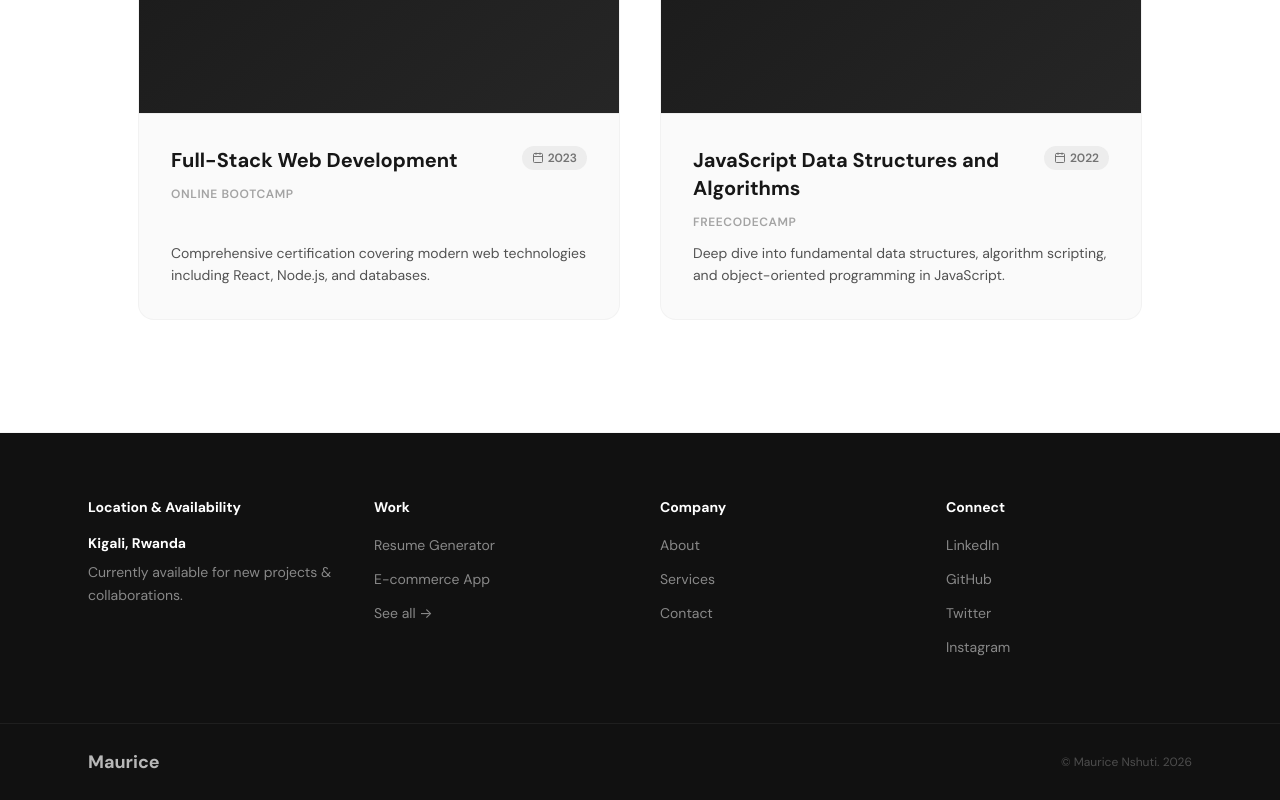
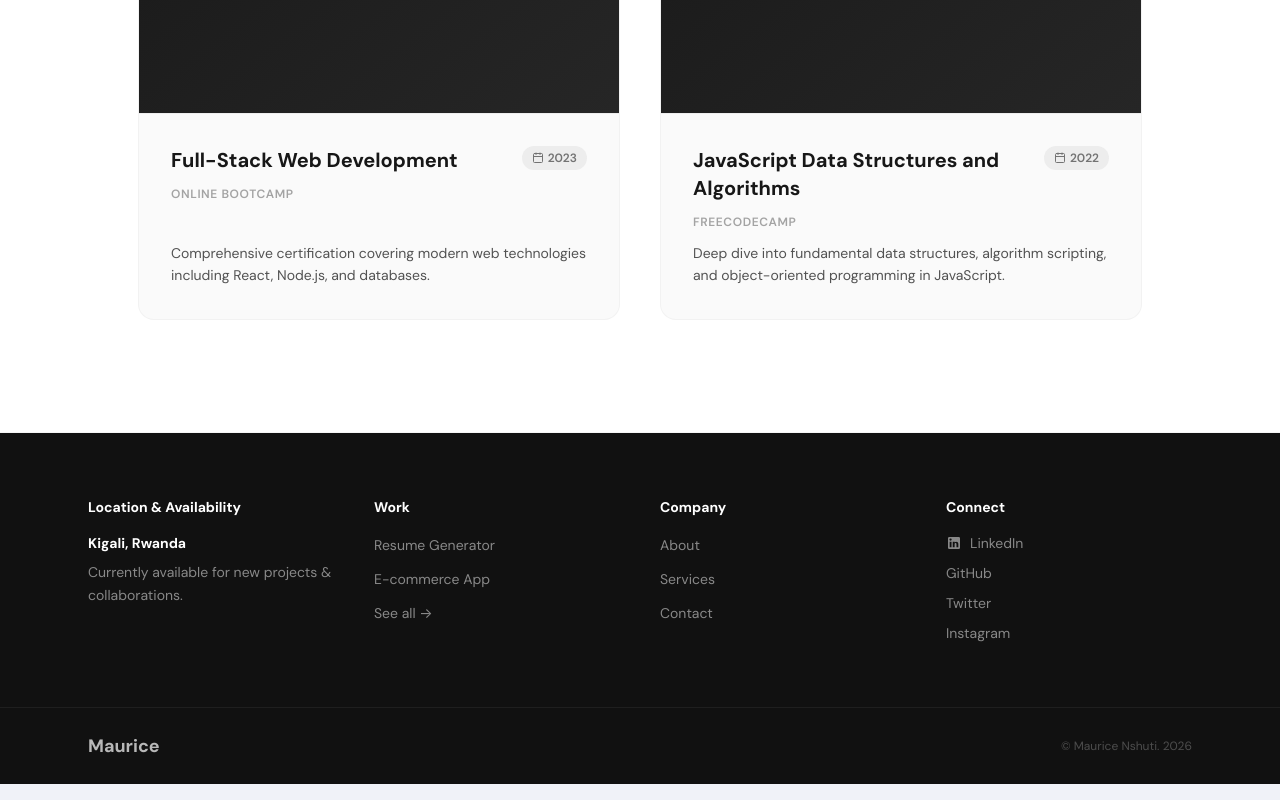
Before and after one commit to mourice-dev/my-portfolio, a React (Vite) app: page /certificates in a window 1280 px wide. Shown: the part 1841-2641 px from the top of the page. Built offline with nearby package versions, Linux system fonts and the light colour scheme.

Commit message:
feat: add custom linkedin svg icon to footer connect links

```diff
--- a/src/components/Footer.tsx
+++ b/src/components/Footer.tsx
@@ -10,8 +10,33 @@ const companyLinks = [
   { label: 'Contact', href: '/contact' },
 ]
 
-const connectLinks = [
-  { label: 'LinkedIn', href: 'https://www.linkedin.com/in/nshuti-maurice-2b7a202a0/' },
+import React from 'react'
+
+interface IconProps extends React.SVGProps<SVGSVGElement> {
+  size?: number
+}
+
+const LinkedinIcon = ({ size = 16, className, ...props }: IconProps) => (
+  <svg
+    viewBox="0 0 24 24"
+    width={size}
+    height={size}
+    fill="currentColor"
+    className={className}
+    {...props}
+  >
+    <path d="M19 3a2 2 0 0 1 2 2v14a2 2 0 0 1-2 2H5a2 2 0 0 1-2-2V5a2 2 0 0 1 2-2h14m-.5 15.5v-5.3a3.26 3.26 0 0 0-3.26-3.26c-.85 0-1.84.52-2.32 1.3v-1.11h-2.79v8.37h2.79v-4.93c0-.77.62-1.4 1.39-1.4a1.4 1.4 0 0 1 1.4 1.4v4.93h2.79M6.88 8.56a1.68 1.68 0 0 0 1.68-1.68c0-.93-.75-1.69-1.68-1.69a1.69 1.69 0 0 0-1.69 1.69c0 .93.76 1.68 1.69 1.68m1.39 9.94v-8.37H5.5v8.37h2.77z"/>
+  </svg>
+)
+
+interface ConnectLink {
+  label: string
+  href: string
+  icon?: React.ComponentType<IconProps>
+}
+
+const connectLinks: ConnectLink[] = [
+  { label: 'LinkedIn', href: 'https://www.linkedin.com/in/nshuti-maurice-2b7a202a0/', icon: LinkedinIcon },
   { label: 'GitHub', href: 'https://github.com/mourice-dev' },
   { label: 'Twitter', href: 'https://x.com/Nshuti_Kope' },
   { label: 'Instagram', href: 'https://www.instagram.com/nshutii__/' },
@@ -78,9 +103,10 @@ export default function Footer() {
                     href={link.href}
                     target="_blank"
                     rel="noopener noreferrer"
-                    className="text-white/50 text-sm font-sans hover:text-white transition-colors"
+                    className="text-white/50 text-sm font-sans hover:text-white transition-colors flex items-center gap-2"
                   >
-                    {link.label}
+                    {link.icon && <link.icon size={16} />}
+                    <span>{link.label}</span>
                   </a>
                 </li>
               ))}
```
